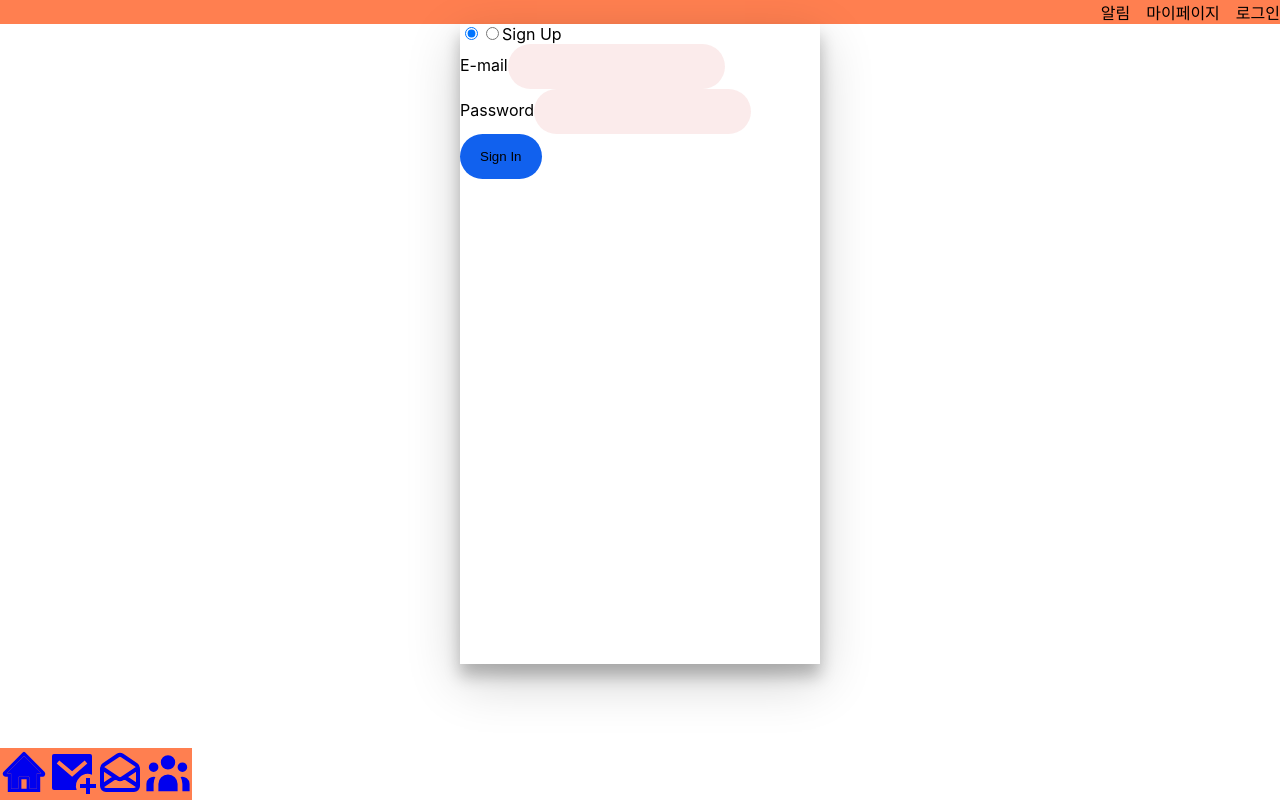
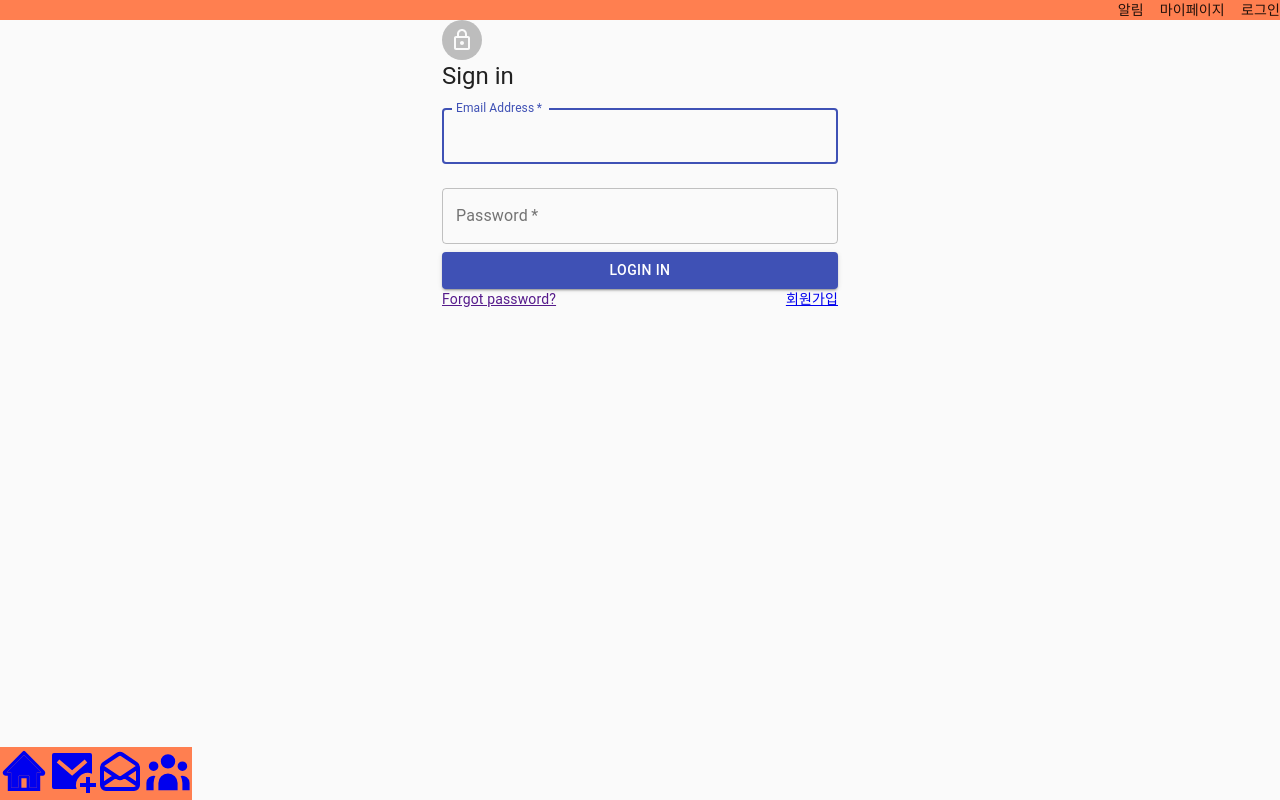
Before and after one commit to wkdalsgh192/video-messenger-timeletter, a React (Create React App) app in the folder frontend/: page /login in a window 1280 px wide. Built offline with nearby package versions, Linux system fonts and the light colour scheme.

Commit message:
style : update login, signin css

```diff
--- a/frontend/src/pages/UserPage/Login.js
+++ b/frontend/src/pages/UserPage/Login.js
@@ -1,6 +1,19 @@
 import React, { useState } from 'react'
 
 import "./Login.css";
+
+import { Container } from '@material-ui/core'
+import CssBaseline from '@material-ui/core/CssBaseline';
+import Avatar from '@material-ui/core/Avatar';
+import LockOutlinedIcon from '@material-ui/icons/LockOutlined';
+import Typography from '@material-ui/core/Typography';
+import TextField from '@material-ui/core/TextField';
+import Button from '@material-ui/core/Button';
+import Grid from '@material-ui/core/Grid';
+
+import { Link } from 'react-router-dom';
+
+
 
 function Login() {
 
@@ -17,37 +30,73 @@ function Login() {
 
 
 
+  return (
+    <Container component="main" maxWidth="xs">
+       <CssBaseline />
+       <div>
+       <Avatar>
+          <LockOutlinedIcon />
+        </Avatar>
+        <Typography component="h1" variant="h5">
+          Sign in
+        </Typography>
+
+        <form noValidate>
+          <TextField
+            variant="outlined"
+            margin="normal"
+            required
+            fullWidth
+            id="email"
+            label="Email Address"
+            name="email"
+            autoComplete="email"
+            autoFocus
+            type="email"
+          />
+          <TextField
+            variant="outlined"
+            margin="normal"
+            required
+            fullWidth
+            name="password"
+            label="Password"
+            type="password"
+            id="password"
+            autoComplete="current-password"
+          />
+          <Button
+            type="submit"
+            fullWidth
+            variant="contained"
+            color="primary"
+          >
+            Login In
+          </Button>
+          <Grid container>
+            <Grid item xs>
+              <Link href="#" variant="body2">
+                Forgot password?
+              </Link>
+            </Grid>
+            <Grid item>
+              <Link to="/signup">{"회원가입"}</Link>
+            </Grid>
+          </Grid>
+          </form>
 
 
-  return (
-    <div class="login-wrap">
-      <div class="login-html">
-        <input id="tab-1" type="radio" name="tab" class="sign-in" checked></input>
-        <label for="tab-1" class="tab login-bt">
-          Sign In
-        </label>
-        <input id="tab-2" type="radio" name="tab" class="sign-up"></input>
-            <label for="tab-2" class="tab">
-            Sign Up</label>
 
-        <div class="group">
-          <label for="user" class="label">
-            E-mail
-          </label>
-          <input id="user" type="text" class="input-form" onChange={onEmailHandler}></input>
-        </div>
-        <div class="group">
-          <label for="pass" class="label">
-            Password
-          </label>
-          <input id="pass" type="password" class="input-form" data-type="password" onChange={onPasswordHandler}></input>
-        </div>
+       </div>
 
-        <div class="group">
-          <input type="submit" class="button input-form" value="Sign In"></input>
-        </div>
-      </div>
-    </div>
+
+
+
+
+
+
+    </Container>
+
   );
 }
 
--- a/frontend/src/pages/UserPage/Signup.js
+++ b/frontend/src/pages/UserPage/Signup.js
@@ -1,11 +1,52 @@
-import React from 'react'
+import React from "react";
+
+import { Container } from "@material-ui/core";
+import CssBaseline from "@material-ui/core/CssBaseline";
+import Avatar from "@material-ui/core/Avatar";
+import LockOutlinedIcon from "@material-ui/icons/LockOutlined";
+import Typography from "@material-ui/core/Typography";
+import TextField from "@material-ui/core/TextField";
+import Button from "@material-ui/core/Button";
+import Grid from "@material-ui/core/Grid";
+
+// import { Link } from "react-router-dom";
 
 function Signup() {
-    return (
-        <div>
-            회원가입페이지
-        </div>
-    )
+  return (
+    <Container component="main" maxWidth="xs">
+      <CssBaseline />
+      <div>
+        <Avatar>
+          <LockOutlinedIcon />
+        </Avatar>
+        <Typography component="h1" variant="h5">
+          Sign in
+        </Typography>
+
+        <form noValidate>
+          <Grid container spacing={2}>
+            <Grid item xs={12} sm={6}>
+              <TextField variant="outlined" margin="normal" required fullWidth id="email" label="Email Address" name="email" autoComplete="email" autoFocus type="email" />
+            </Grid>
+            <Grid item xs={12} sm={6}>
+              <Button type="submit" fullWidth variant="contained" color="primary">
+                인증하기
+              </Button>
+            </Grid>
+          </Grid>
+
+          <TextField variant="outlined" margin="normal" required fullWidth name="password" label="Password" type="password" id="password" autoComplete="current-password" />
+          <TextField variant="outlined" margin="normal" required fullWidth name="password" label="Password check" type="password" id="password" autoComplete="current-password" />
+
+          <TextField autoComplete="fname" margin="normal" name="Name" variant="outlined" required fullWidth id="Name" label="Name" autoFocus />
+          <TextField autoComplete="fname" margin="normal" name="" variant="outlined" required fullWidth id="" label="Phone Number" autoFocus />
+          <Button type="submit" fullWidth variant="contained" color="primary">
+            sign in
+          </Button>
+        </form>
+      </div>
+    </Container>
+  );
 }
 
-export default Signup
+export default Signup;
```
